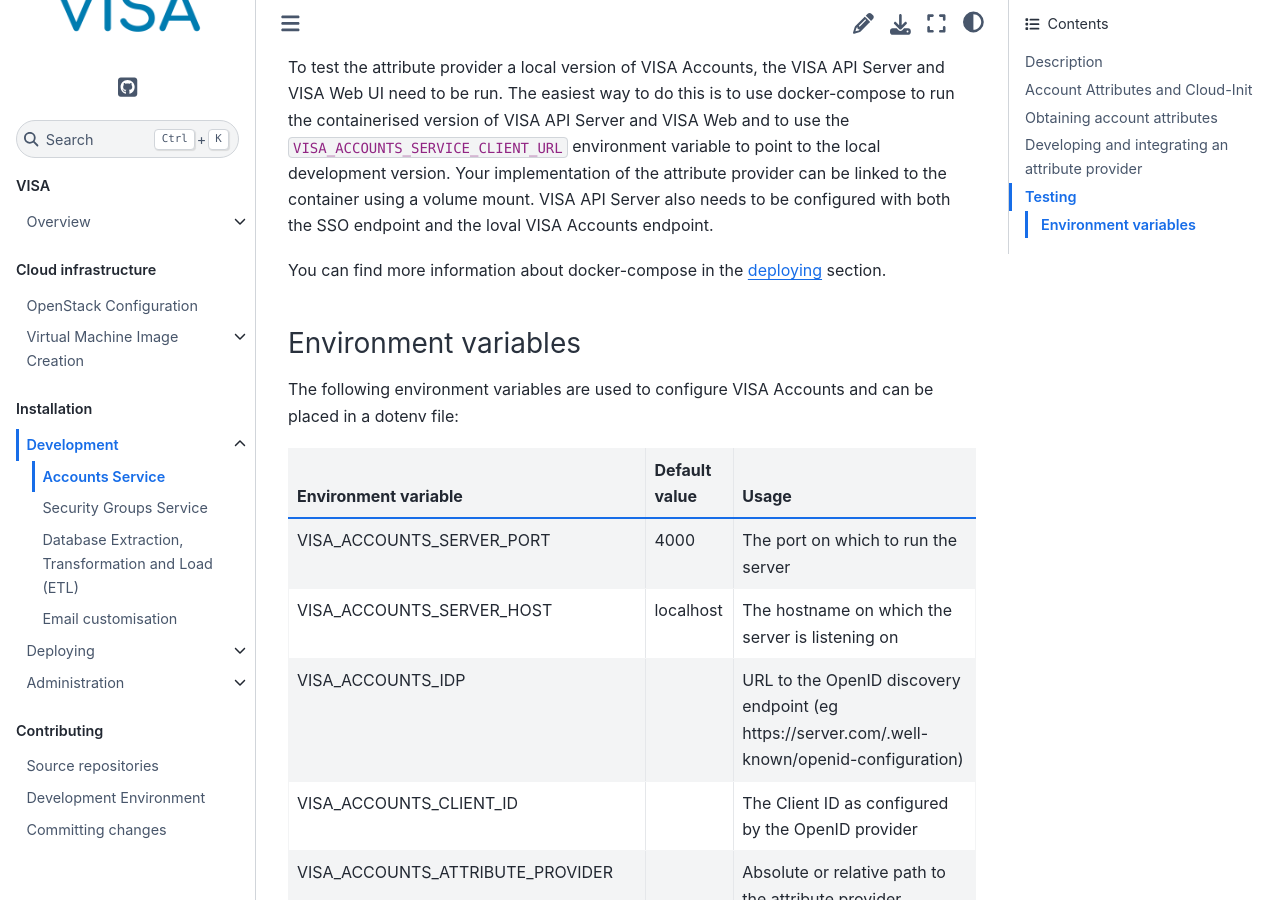
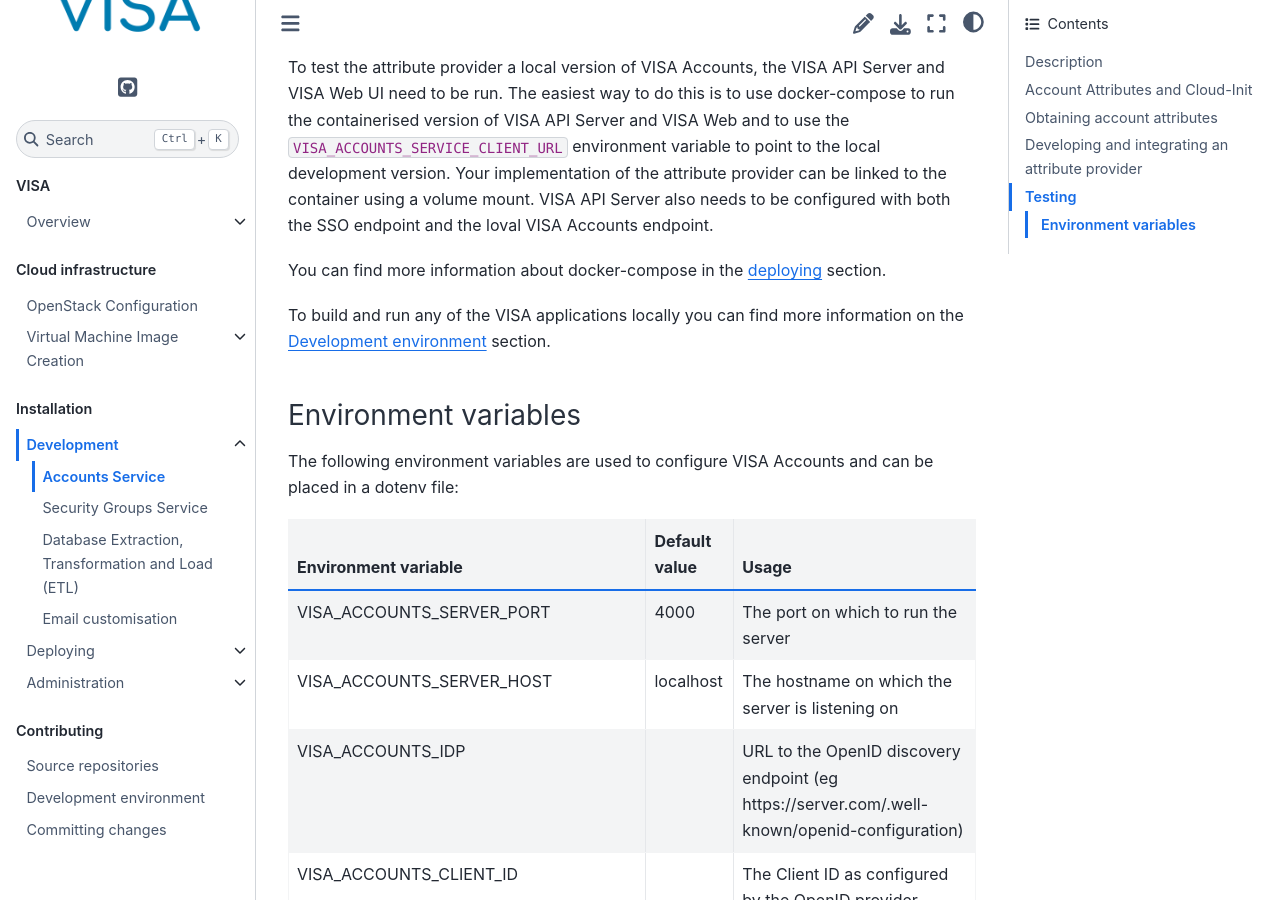
Before and after one commit to ILLGrenoble/visa-docs, a Sphinx documentation site: the page built from docs/source/development/development-accounts.md, in a window 1280 px wide and 900 px high, scrolled down 3385 px. Built offline with Sphinx 7.4.7 and the Sphinx Book theme 1.1.4, drawn with Linux system fonts in a browser that asks for light colours.

Commit message:
add link to dev env from visa accounts development

```diff
--- a/docs/source/development/development-accounts.md
+++ b/docs/source/development/development-accounts.md
@@ -102,6 +102,8 @@
 
 You can find more information about docker-compose in the [deploying](deployment_docker_compose) section.
 
+To build and run any of the VISA applications locally you can find more information on the [Development environment](development_environment) section.
+
 ### Environment variables
 
 The following environment variables are used to configure VISA Accounts and can be placed in a dotenv file:
```
Also changed, not shown: docs/source/contributing/contributing-dev-environment.md (+2 -1 lines).
